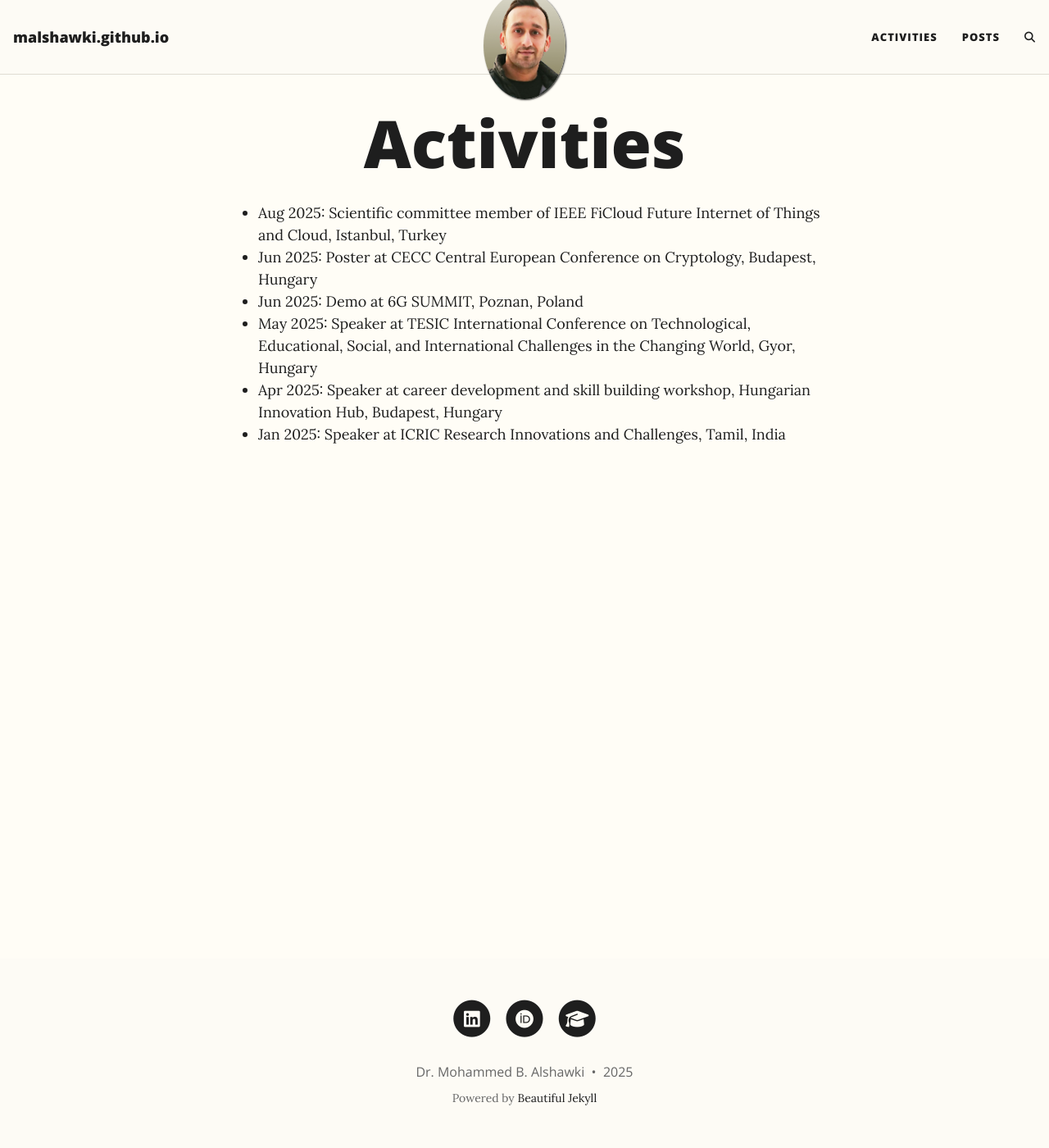
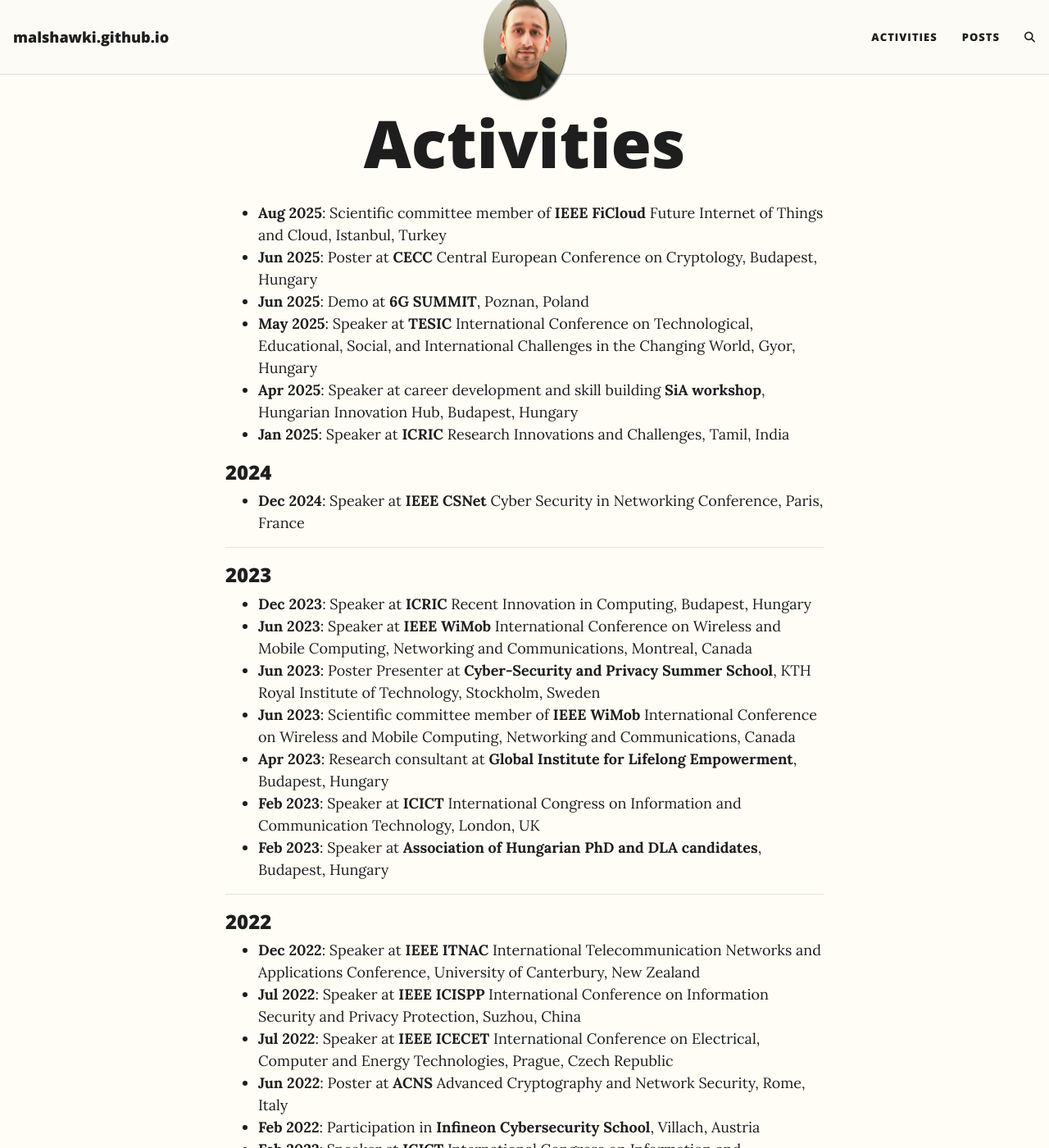
Before and after one commit to malshawki/malshawki.github.io, a Jekyll site: the page built from activities.md, in a window 1280 px wide and 1400 px high. Shown: the whole window at 82% size. Built offline with Jekyll 4.4.1, drawn with Linux system fonts in a browser that asks for light colours; comment, search, counter and statistics services are not loaded; some of the changed text lies outside the part shown.

Commit message:
Update activities.md

```diff
--- a/activities.md
+++ b/activities.md
@@ -4,9 +4,74 @@
 #subtitle: Exploring the Future of Trust, Privacy, and Secure Systems
 ---
 
-- Aug 2025: Scientific committee member of IEEE FiCloud Future Internet of Things and Cloud, Istanbul, Turkey
-- Jun 2025: Poster at CECC Central European Conference on Cryptology, Budapest, Hungary
-- Jun 2025: Demo at 6G SUMMIT, Poznan, Poland
-- May 2025: Speaker at TESIC International Conference on Technological, Educational, Social, and International Challenges in the Changing World, Gyor, Hungary
-- Apr 2025: Speaker at career development and skill building workshop, Hungarian Innovation Hub, Budapest, Hungary
-- Jan 2025: Speaker at ICRIC Research Innovations and Challenges, Tamil, India
+- **Aug 2025**: Scientific committee member of **IEEE FiCloud** Future Internet of Things and Cloud, Istanbul, Turkey
+- **Jun 2025**: Poster at **CECC** Central European Conference on Cryptology, Budapest, Hungary
+- **Jun 2025**: Demo at **6G SUMMIT**, Poznan, Poland
+- **May 2025**: Speaker at **TESIC** International Conference on Technological, Educational, Social, and International Challenges in the Changing World, Gyor, Hungary
+- **Apr 2025**: Speaker at career development and skill building **SiA workshop**, Hungarian Innovation Hub, Budapest, Hungary
+- **Jan 2025**: Speaker at **ICRIC** Research Innovations and Challenges, Tamil, India
+
+### **2024**
+- **Dec 2024**: Speaker at **IEEE CSNet** Cyber Security in Networking Conference, Paris, France
+
+---
+
+### **2023**
+- **Dec 2023**: Speaker at **ICRIC** Recent Innovation in Computing, Budapest, Hungary
+- **Jun 2023**: Speaker at **IEEE WiMob** International Conference on Wireless and Mobile Computing, Networking and Communications, Montreal, Canada
+- **Jun 2023**: Poster Presenter at **Cyber-Security and Privacy Summer School**, KTH Royal Institute of Technology, Stockholm, Sweden
+- **Jun 2023**: Scientific committee member of **IEEE WiMob** International Conference on Wireless and Mobile Computing, Networking and Communications, Canada
+- **Apr 2023**: Research consultant at **Global Institute for Lifelong Empowerment**, Budapest, Hungary
+- **Feb 2023**: Speaker at **ICICT** International Congress on Information and Communication Technology, London, UK
+- **Feb 2023**: Speaker at **Association of Hungarian PhD and DLA candidates**, Budapest, Hungary
+
+---
+
+### **2022**
+- **Dec 2022**: Speaker at **IEEE ITNAC** International Telecommunication Networks and Applications Conference, University of Canterbury, New Zealand
+- **Jul 2022**: Speaker at **IEEE ICISPP** International Conference on Information Security and Privacy Protection, Suzhou, China
+- **Jul 2022**: Speaker at **IEEE ICECET** International Conference on Electrical, Computer and Energy Technologies, Prague, Czech Republic
+- **Jun 2022**: Poster at **ACNS** Advanced Cryptography and Network Security, Rome, Italy
+- **Feb 2022**: Participation in **Infineon Cybersecurity School**, Villach, Austria
+- **Feb 2022**: Speaker at **ICICT** International Congress on Information and Communication Technology, London, UK
+- **2022**: Attendee and Speaker at **NECS PhD School**, Vason, Italy
+
+---
+
+### **2021**
+- **Dec 2021**: Speaker at **IEEE ICECET** International Conference on Electrical, Computer and Energy Technologies, South Africa
+- **Dec 2021**: Scientific committee member of **IEEE ATIS** Applications and Techniques for Information Security, Australia
+- **Jun 2021**: Speaker at **CECC** Central European Conference on Cryptology, Debrecen, Hungary
+- **Jul 2020**: Speaker at **IEEE ICCECE** International Conference on Computing, Electronics & Communications Engineering, UK
+
+---
+
+### **2020**
+- **Oct 2020**: Participation at **Summer School on Future IoT**, IMT Atlantique, France
+- **2020**: Reviewer of *Information Privacy Engineering and Privacy by Design*, William Stallings, MIT, USA
+- **Oct 2020**: Speaker at **IEEE CSNet** Cyber Security in Networking, Switzerland
+- **Oct 2020**: Speaker at **ACM IoT** Internet of Things, Sweden
+- **Oct 2020**: Speaker at **MaCS** Mathematics and Computer Science, Hungary
+- **Jul 2020**: Speaker at **ICRIC** Recent Innovations in Computing, India
+- **Jun 2020**: Speaker at **CSCS** Conference of PhD Students in Computer Science, Szeged, Hungary
+- **May 2020**: Speaker at **Spring Wind Conference**, Budapest, Hungary
+- **Feb 2020**: Participation at **IoT and Blockchain Winter School**, ISTAR, Lisboa, Portugal
+- **Dec 2019**: Presenter at **EIT** European Institute of Innovation and Technology Summit, France
+- **Nov 2019**: Speaker at **CBCSS** Conference on Software and Security, Hungary
+- **Nov 2019**: Scientific committee member of **CIoT** Conference on Internet of Things, Zurich, Switzerland
+- **Nov 2019**: Presenter at **EIT Innovation Day**, Pecs, Hungary
+- **Oct 2019**: Speaker at **IEEE WiMob** International Conference on Wireless and Mobile Computing, Networking and Communications, Barcelona, Spain
+- **Aug 2019**: Participation at **International School on Foundations of Security Analysis and Design**, Bertinoro, Italy
+- **Jun 2019**: Attendee and Speaker at **Real-World Crypto and Privacy**, Sibenik, Croatia
+- **Mar 2019**: Speaker at **BSide** International IT Security Conference, Budapest, Hungary
+
+---
+
+### **2018**
+- **Dec 2018**: Speaker at **IEEE EECS** Electrical Engineering and Computer Science, Switzerland
+- **Jun 2018**: Speaker at **MaCS** Mathematics and Computer Science, Transylvania, Romania
+
+---
+
+### **2017**
+- **Mar 2017**: Speaker at **IEEE ITEAC** Information Technology, Electronic and Automation, China
```
